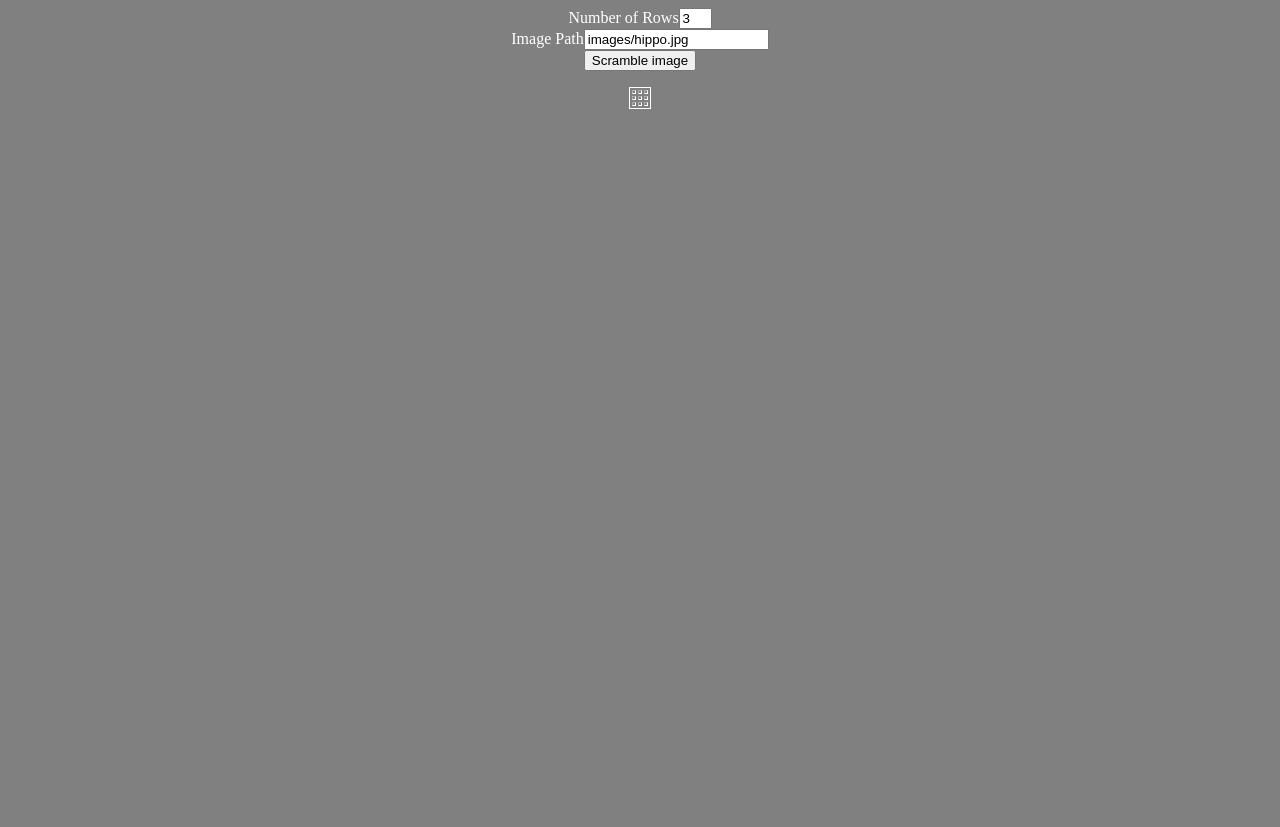
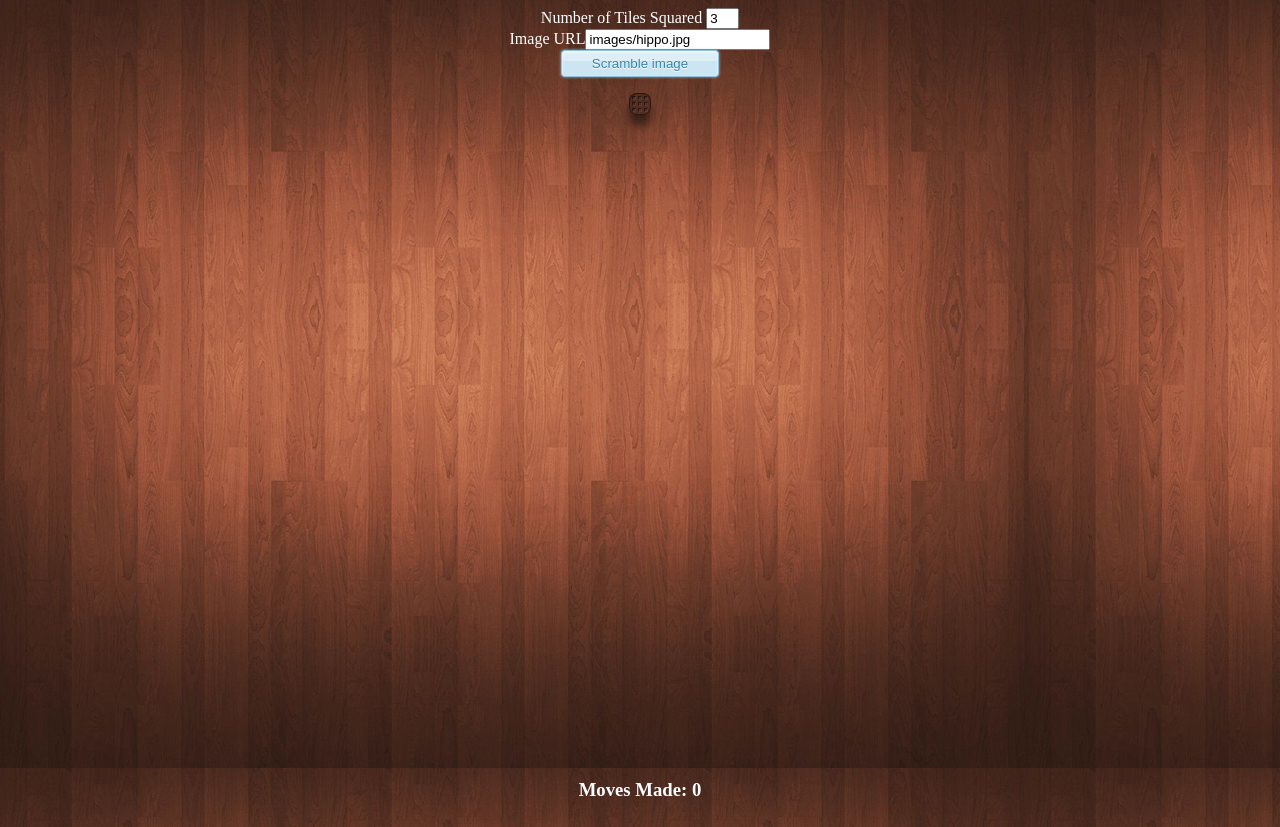
Before and after one commit to justc0de/imagepuzzle, a plain HTML site: page index.html in a window 1280 px wide. Both pictures are taken after a click on the input "Scramble image". Before the commit the page ends 800 px from the top, so only its background shows below. Drawn offline with Linux system fonts and the light colour scheme.

Commit message:
User Interface - Updated the UI, Added move count on screen and it updates after each move. Changed the css for layout management. Changed the text in the form to more descriptive text
Still more work to be done on UI

```diff
--- a/css/style.css
+++ b/css/style.css
@@ -1,9 +1,15 @@
 /* CSS for index.html */
+
+html, body, #container { height: 100%; }
+body > #container { height: auto; min-height: 100%; }
+
 
 body
 {
-	background:gray;
-	color:white;
+	background-image:url(../images/background.jpg);
+	background-repeat:repeat;
+	color:#fff;
+
 }
 
 /* Center the grid */
@@ -12,7 +18,16 @@ body
 {
 	margin-left:auto;
 	margin-right:auto;
-	border: 1px white solid;
+	/*border: 1px white solid; */
+
+	border: 1px solid rgba(0,0,0,0.5);
+	border-radius: 8px 8px 8px 8px;
+ 	background: rgba(0,0,0,0.25);
+
+	box-shadow: 0 10px 10px rgba(0,0,0,0.5);
+    -o-box-shadow: 0 10px 10px rgba(0,0,0,0.5);
+	-webkit-box-shadow: 0 10px 10px rgba(0,0,0,0.5);
+	-moz-box-shadow: 0 10px 10px rgba(0,0,0,0.5);
 }
 
 
@@ -21,6 +36,36 @@ body
 #pieceSelection
 {
 	text-align:center;
+	color:#fff
 }
 
-/*Highlight selected cell*/
+
+
+#footer {
+	clear: both;
+ 	position: relative;
+ 	z-index: 10;
+ 	height: 3em;
+ 	margin-top: -3em;
+	text-align:center;
+}
+
+
+
+
+/* Button Style */
+#scramble
+{
+
+   border: 1px solid #8ec1da;
+   background-color: #ddeef6;
+   border-radius: 4px;
+   box-shadow: inset 0 1px 3px #fff, inset 0 -15px #cbe6f2, 0 0 3px #8ec1da;
+   -o-box-shadow: inset 0 1px 3px #fff, inset 0 -15px #cbe6f2, 0 0 3px #8ec1da;
+   -webkit-box-shadow: inset 0 1px 3px #fff, inset 0 -15px #cbe6f2, 0 0 3px #8ec1da;
+   -moz-box-shadow: inset 0 1px 3px #fff, inset 0 -15px #cbe6f2, 0 0 3px #8ec1da;
+   color: #3985a8;
+   text-shadow: 0 1px #fff;
+   padding: 5px 30px;
+
+}
--- a/index.html
+++ b/index.html
@@ -8,10 +8,26 @@
 		<script type="text/javascript" src="js/SplitImage.js"></script>
 	</head>
 	<body>
-		<form id="pieceSelection">
-			Number of Rows<input type="text" id="numOfPieces" size="1" maxLength="1" value="3"/><br>
-			Image Path<input type="text" id="image" value="images/hippo.jpg"/><br>
-			<input type="submit" value="Scramble image" />
-		</form>
+
+
+		<div id="container">
+			<div id="content">
+			<form id="pieceSelection">
+				Number of Tiles Squared <input type="text" id="numOfPieces" size="1" maxLength="1" value="3"/><br>
+
+
+				Image URL<input type="text" id="image" value="images/hippo.jpg"/><br>
+				<input type="submit" id="scramble" value="Scramble image" />
+			</form>
+
+			</div>
+		</div>
+
+		<div id="footer">
+			<h3>Moves Made: <span id="moveCount">0</span> <h3>
+		</div>
+
+
+
 	</body>
 </html>
--- a/js/PuzzleActions.js
+++ b/js/PuzzleActions.js
@@ -73,7 +73,7 @@ $(document).ready(function() {
 
 			$tbl.append($tbody);
 			$('table').remove();
-			$('body').append($tbl);
+			$('#content').append($tbl);
 		});
 
 		//Position the blank cell in the position of the last canvas element
@@ -84,6 +84,8 @@ $(document).ready(function() {
 		//reset number of moves if the image has been scrambled
 		if (noOfMoves != 0)
 			noOfMoves = 0;
+
+			updateText('moveCount',noOfMoves);
 
 		return false;
 	});
@@ -105,10 +107,15 @@ $(document).ready(function() {
 		return list[Math.floor(Math.random()*list.length)];
 	};
 
+	//update text of an element
+	//Parameters: The element ID, the text
+	function updateText(elementID,text){
+		document.getElementById(elementID).innerHTML = text;
+	};
 
 
 	// Event handler for clicking table cells
-	$('body').on('click', '#grid td', function(e) {
+	$('#content').on('click', '#grid td', function(e) {
 
 		idCounter = 0;
 		score = 0;
@@ -131,6 +138,9 @@ $(document).ready(function() {
 
 
 			noOfMoves++;
+
+			updateText('moveCount',noOfMoves);
+
 			console.log('Moves: '+noOfMoves);
 	    }
 
```
Also changed, not shown: images/background.jpg (added), screenshots/imagepuzzle_randomized.png (deleted), screenshots/imagepuzzle_solved.png (deleted).
